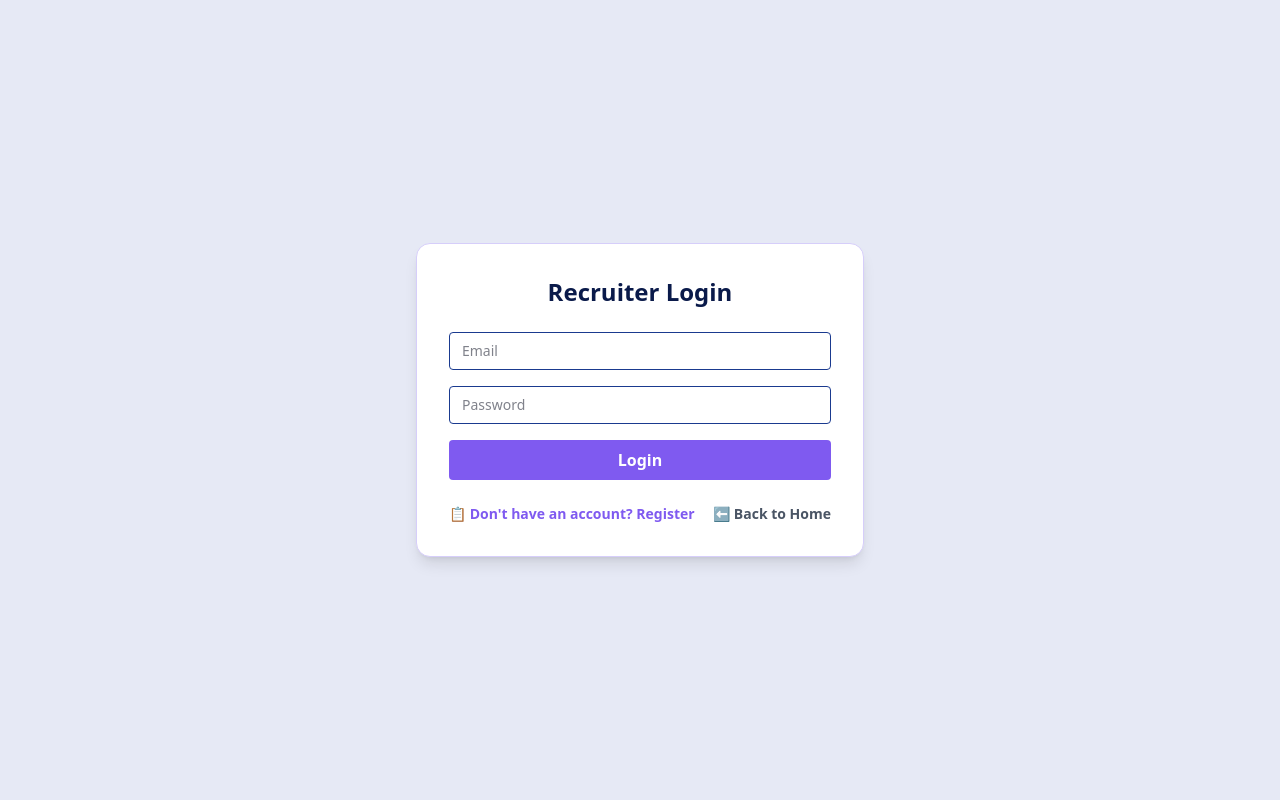
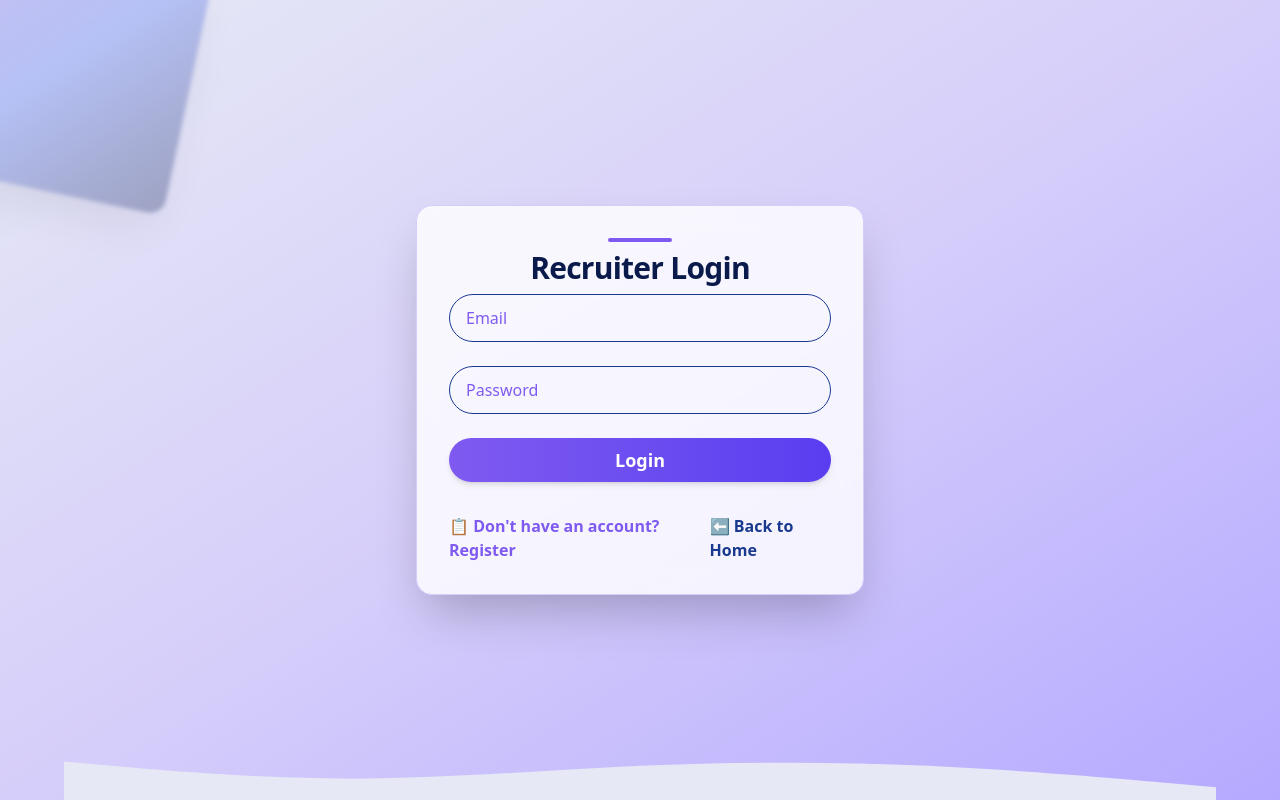
Before and after one commit to Sravan347/HireWave, a React (Vite) app in the folder client/: page /recruiter/login in a window 1280 px wide. Built offline with nearby package versions, Linux system fonts and the light colour scheme.

Commit message:
recruiter login and register

```diff
--- a/client/src/pages/recruiter/RecruiterLogin.jsx
+++ b/client/src/pages/recruiter/RecruiterLogin.jsx
@@ -42,60 +42,70 @@ export default function RecruiterLogin() {
   };
 
   return (
-    <div className="min-h-screen bg-[#E6E9F5] dark:bg-[#181818] flex justify-center items-center px-4">
-      <div className="w-full max-w-md bg-white dark:bg-[#1e1e1e] p-8 rounded-xl shadow-lg border border-[#D6CEFA] dark:border-[#333333] space-y-6">
-        <h2 className="text-2xl font-bold text-center text-[#0A1A4A] dark:text-[#7F5AF0]">
-          Recruiter Login
-        </h2>
-
-        <form onSubmit={handleSubmit} className="space-y-4">
+    <div className="min-h-screen bg-gradient-to-br from-[#E6E9F5] via-[#D6CEFA] to-[#B5A9FF] dark:from-[#181818] dark:via-[#232347] dark:to-[#181818] flex justify-center items-center px-4 relative overflow-hidden">
+      {/* Decorative floating cube */}
+      <div className="hidden md:block absolute -top-16 -left-16 w-64 h-64 z-0 opacity-30 rotate-12">
+        <div className="w-full h-full rounded-2xl bg-gradient-to-br from-[#7F5AF0] via-[#4C6EF5] to-[#0A1A4A] shadow-2xl" style={{ filter: 'blur(2px)' }}></div>
+      </div>
+      <div className="w-full max-w-md bg-white/80 dark:bg-[#232347]/80 p-8 rounded-2xl shadow-2xl border border-[#D6CEFA] dark:border-[#333333] space-y-8 backdrop-blur-md hover:shadow-[0_8px_32px_0_rgba(89,54,217,0.18)] transition-all duration-300 z-10">
+        {/* Accent bar and header */}
+        <div className="flex flex-col items-center mb-2">
+          <span className="inline-block w-16 h-1 rounded-full bg-[#7F5AF0] mb-2"></span>
+          <h2 className="text-3xl font-extrabold text-center text-[#0A1A4A] dark:text-[#7F5AF0] tracking-tight">
+            Recruiter Login
+          </h2>
+        </div>
+        <form onSubmit={handleSubmit} className="space-y-6">
           <div>
             <input
               name="email"
               type="email"
               placeholder="Email"
               onChange={handleChange}
-              className="w-full px-3 py-2 border border-[#1A3A8F] rounded text-sm dark:bg-[#2a2a2a] dark:text-white focus:ring-2 focus:ring-[#7F5AF0]"
+              className="w-full px-4 h-12 border border-[#1A3A8F] rounded-full text-base dark:bg-[#2a2a2a] dark:text-white focus:ring-2 focus:ring-[#7F5AF0] placeholder-[#7F5AF0] text-[#2D3748] transition"
             />
-            {errors.email && <p className="text-sm text-red-500 mt-1">{errors.email}</p>}
+            {errors.email && <p className="text-sm text-[#F4A261] mt-1 font-semibold">{errors.email}</p>}
           </div>
-
           <div>
             <input
               name="password"
               type="password"
               placeholder="Password"
               onChange={handleChange}
-              className="w-full px-3 py-2 border border-[#1A3A8F] rounded text-sm dark:bg-[#2a2a2a] dark:text-white focus:ring-2 focus:ring-[#7F5AF0]"
+              className="w-full px-4 h-12 border border-[#1A3A8F] rounded-full text-base dark:bg-[#2a2a2a] dark:text-white focus:ring-2 focus:ring-[#7F5AF0] placeholder-[#7F5AF0] text-[#2D3748] transition"
             />
             {errors.password && (
-              <p className="text-sm text-red-500 mt-1">{errors.password}</p>
+              <p className="text-sm text-[#F4A261] mt-1 font-semibold">{errors.password}</p>
             )}
           </div>
-
           <button
             type="submit"
-            className="w-full bg-[#7F5AF0] hover:bg-[#5A3DF0] text-white font-semibold py-2 rounded transition duration-200 hover:scale-[1.02]"
+            className="w-full bg-gradient-to-r from-[#7F5AF0] to-[#5A3DF0] hover:from-[#5A3DF0] hover:to-[#7F5AF0] text-white font-bold rounded-full py-2 text-lg shadow-md transition-transform duration-200 hover:scale-[1.03]"
           >
             Login
           </button>
         </form>
-
         {/* Register & Landing Links */}
-        <div className="flex flex-col md:flex-row justify-between items-center text-sm text-gray-700 dark:text-gray-300 mt-2 gap-2">
+        <div className="flex flex-col md:flex-row justify-between items-center text-base text-[#2D3748] dark:text-gray-300 mt-2 gap-2">
           <div
             onClick={() => navigate("/recruiter/register")}
-            className="cursor-pointer font-semibold text-[#7F5AF0] hover:text-[#5A3DF0] transition duration-200 hover:scale-105"
+            className="cursor-pointer font-bold text-[#7F5AF0] hover:text-[#5A3DF0] transition duration-200 hover:scale-105"
           >
-            📋 Don't have an account? <span className="font-bold">Register</span>
+            📋 Don't have an account? <span className="font-extrabold">Register</span>
           </div>
           <div
             onClick={() => navigate("/")}
-            className="cursor-pointer font-semibold text-gray-600 dark:text-gray-400 hover:text-blue-600 transition duration-200 hover:scale-105"
+            className="cursor-pointer font-semibold text-[#1A3A8F] hover:text-[#0A1A4A] transition duration-200 hover:scale-105"
           >
-            ⬅ Back to <span className="font-bold">Home</span>
+            ⬅ Back to <span className="font-extrabold">Home</span>
           </div>
         </div>
+      </div>
+      {/* Decorative wave at the bottom */}
+      <div className="absolute bottom-0 left-0 w-full z-0">
+        <svg viewBox="0 0 1440 80" fill="none" xmlns="http://www.w3.org/2000/svg" className="w-full h-16">
+          <path fill="#E6E9F5" fillOpacity="1" d="M0,32L60,37.3C120,43,240,53,360,53.3C480,53,600,43,720,37.3C840,32,960,32,1080,37.3C1200,43,1320,53,1380,58.7L1440,64L1440,80L1380,80C1320,80,1200,80,1080,80C960,80,840,80,720,80C600,80,480,80,360,80C240,80,120,80,60,80L0,80Z"></path>
+        </svg>
       </div>
     </div>
   );
--- a/client/src/pages/recruiter/RecruiterRegister.jsx
+++ b/client/src/pages/recruiter/RecruiterRegister.jsx
@@ -97,14 +97,22 @@ export default function RecruiterRegister() {
   };
 
   return (
-    <div className="min-h-screen bg-[#E6E9F5] dark:bg-[#181818] flex items-center justify-center px-4 py-10">
+    <div className="min-h-screen bg-gradient-to-br from-[#E6E9F5] via-[#D6CEFA] to-[#B5A9FF] dark:from-[#181818] dark:via-[#232347] dark:to-[#181818] flex items-center justify-center px-4 py-10 relative overflow-hidden">
+      {/* Decorative floating cube */}
+      <div className="hidden md:block absolute -top-16 -left-16 w-64 h-64 z-0 opacity-30 rotate-12">
+        <div className="w-full h-full rounded-2xl bg-gradient-to-br from-[#7F5AF0] via-[#4C6EF5] to-[#0A1A4A] shadow-2xl" style={{ filter: 'blur(2px)' }}></div>
+      </div>
       <form
         onSubmit={handleSubmit}
-        className="w-full max-w-xl bg-white dark:bg-[#1e1e1e] border border-[#D6CEFA] dark:border-[#333] p-8 rounded-xl shadow-lg space-y-5"
+        className="w-full max-w-xl bg-white/80 dark:bg-[#232347]/80 border border-[#D6CEFA] dark:border-[#333] p-8 rounded-2xl shadow-2xl backdrop-blur-md hover:shadow-[0_8px_32px_0_rgba(89,54,217,0.18)] transition-all duration-300 z-10"
       >
-        <h2 className="text-2xl font-bold text-center text-[#0A1A4A] dark:text-[#7F5AF0]">
-          Recruiter Registration
-        </h2>
+        {/* Accent bar and header */}
+        <div className="flex flex-col items-center mb-4">
+          <span className="inline-block w-16 h-1 rounded-full bg-[#7F5AF0] mb-2"></span>
+          <h2 className="text-3xl font-extrabold text-center text-[#0A1A4A] dark:text-[#7F5AF0] tracking-tight">
+            Recruiter Registration
+          </h2>
+        </div>
 
         {[
           ["name", "Full Name"],
@@ -125,10 +133,10 @@ export default function RecruiterRegister() {
               placeholder={placeholder}
               value={form[name]}
               onChange={handleChange}
-              className="w-full h-10 px-3 text-sm rounded border border-[#1A3A8F] dark:bg-[#2a2a2a] dark:text-white focus:ring-2 focus:ring-[#7F5AF0] transition"
+              className="w-full h-10 px-4 text-base rounded-full border border-[#1A3A8F] dark:bg-[#2a2a2a] dark:text-white focus:ring-2 focus:ring-[#7F5AF0] placeholder-[#7F5AF0] text-[#2D3748] transition"
             />
             {errors[name] && (
-              <p className="text-xs text-red-500 mt-1">{errors[name]}</p>
+              <p className="text-sm text-[#F4A261] mt-1 font-semibold">{errors[name]}</p>
             )}
           </div>
         ))}
@@ -139,7 +147,7 @@ export default function RecruiterRegister() {
             name="companyType"
             value={form.companyType}
             onChange={handleChange}
-            className="w-full h-10 text-sm border border-[#1A3A8F] rounded px-2 dark:bg-[#2a2a2a] dark:text-white focus:ring-2 focus:ring-[#7F5AF0]"
+            className="w-full h-10 text-base border border-[#1A3A8F] rounded-full px-4 dark:bg-[#2a2a2a] dark:text-white focus:ring-2 focus:ring-[#7F5AF0] placeholder-[#7F5AF0]"
           >
             <option value="">Select Company Type</option>
             <option value="Startup">Startup</option>
@@ -153,27 +161,33 @@ export default function RecruiterRegister() {
         {/* Submit Button */}
         <button
           type="submit"
-          className="w-full bg-[#7F5AF0] hover:bg-[#5A3DF0] text-white py-2 rounded font-semibold transition hover:scale-105"
+          className="w-full bg-gradient-to-r from-[#7F5AF0] to-[#5A3DF0] hover:from-[#5A3DF0] hover:to-[#7F5AF0] text-white font-bold rounded-full py-2 text-lg shadow-md transition-transform duration-200 hover:scale-[1.03]"
         >
           Register
         </button>
 
         {/* Navigation Links */}
-        <div className="flex flex-col md:flex-row justify-between items-center text-sm text-gray-700 dark:text-gray-300 gap-2 pt-4">
+        <div className="flex flex-col md:flex-row justify-between items-center text-base text-[#2D3748] dark:text-gray-300 gap-2 pt-4">
           <span
             onClick={() => navigate("/recruiter/login")}
-            className="cursor-pointer font-semibold text-[#7F5AF0] hover:text-[#5A3DF0] transition hover:scale-105"
+            className="cursor-pointer font-bold text-[#7F5AF0] hover:text-[#5A3DF0] transition hover:scale-105"
           >
-            🔐 Already registered? <b>Login</b>
+            🔐 Already registered? <span className="font-extrabold">Login</span>
           </span>
           <span
             onClick={() => navigate("/")}
-            className="cursor-pointer font-semibold text-gray-600 dark:text-gray-400 hover:text-blue-600 transition hover:scale-105"
+            className="cursor-pointer font-semibold text-[#1A3A8F] hover:text-[#0A1A4A] transition hover:scale-105"
           >
-            ⬅ Back to <b>Home</b>
+            ⬅ Back to <span className="font-extrabold">Home</span>
           </span>
         </div>
       </form>
+      {/* Decorative wave at the bottom */}
+      <div className="absolute bottom-0 left-0 w-full z-0">
+        <svg viewBox="0 0 1440 80" fill="none" xmlns="http://www.w3.org/2000/svg" className="w-full h-16">
+          <path fill="#E6E9F5" fillOpacity="1" d="M0,32L60,37.3C120,43,240,53,360,53.3C480,53,600,43,720,37.3C840,32,960,32,1080,37.3C1200,43,1320,53,1380,58.7L1440,64L1440,80L1380,80C1320,80,1200,80,1080,80C960,80,840,80,720,80C600,80,480,80,360,80C240,80,120,80,60,80L0,80Z"></path>
+        </svg>
+      </div>
     </div>
   );
 }
```
